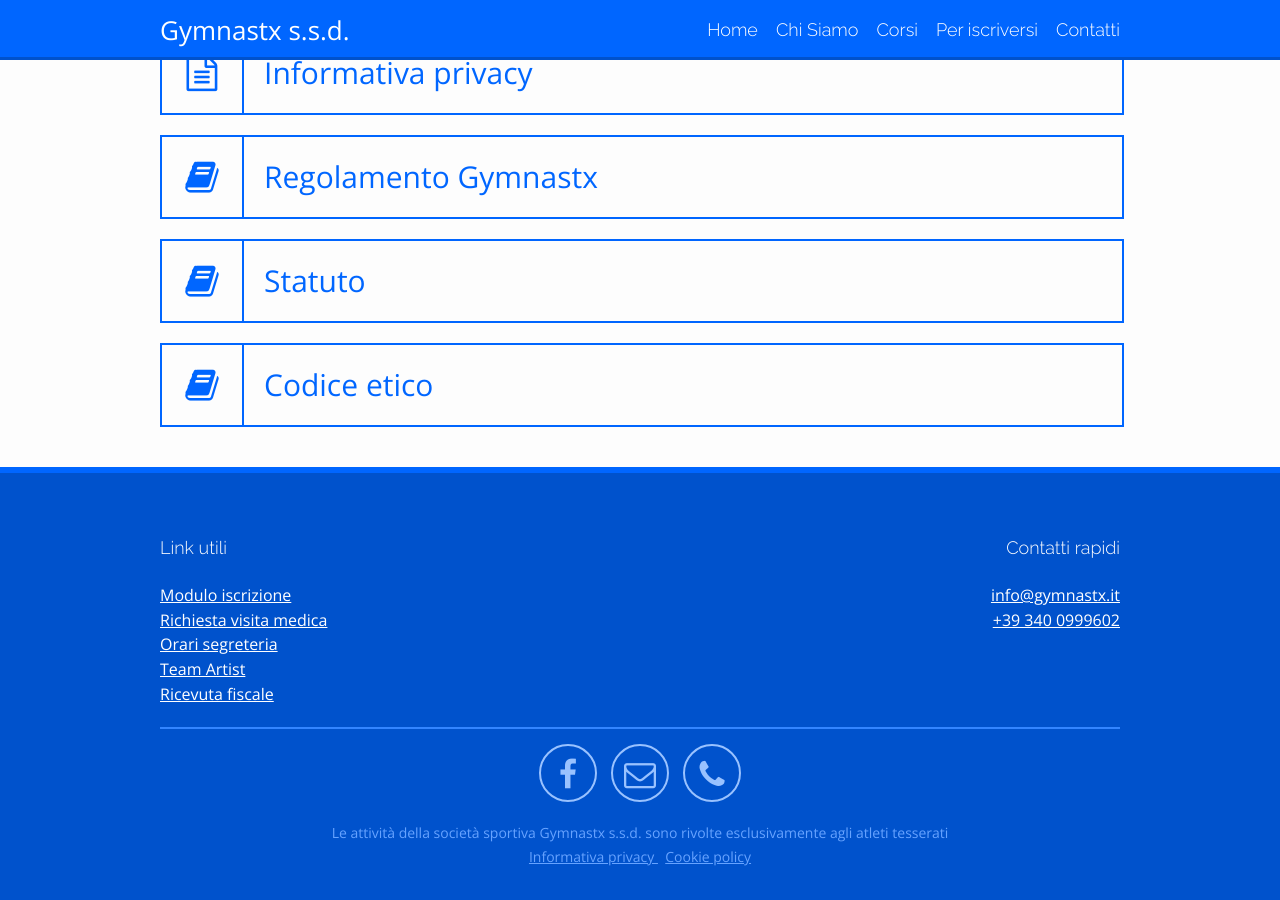
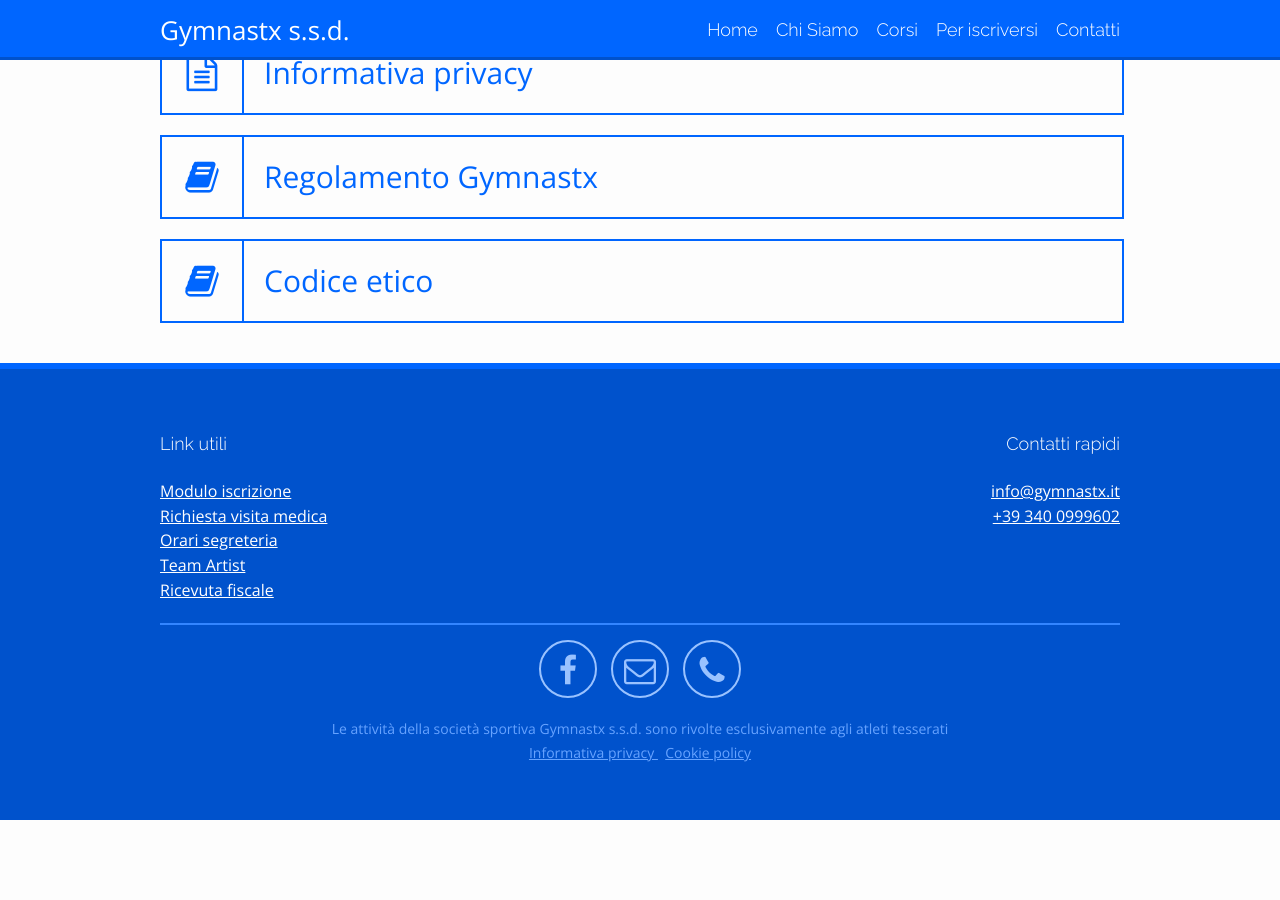
Before and after one commit to gymnastx/gymnastx.github.io, a Jekyll site: the page built from per-iscriversi/index.html, in a window 1280 px wide and 900 px high, scrolled down 1549 px. Built offline with Jekyll 4.4.1, drawn with Linux system fonts in a browser that asks for light colours; nearby versions of some CDN libraries; after the commit the page ends 2369 px from its top, so only the background shows below that.

Commit message:
Rimosso statuto

```diff
--- a/per-iscriversi/index.html
+++ b/per-iscriversi/index.html
@@ -94,10 +94,10 @@ layout: default
       <span>Regolamento Gymnastx</span>
     </a>
 
-    <a href="/assets/docs/statuto_gymnastx.pdf">
-      <i class="fa fa-book fa-2x"></i>
-      <span>Statuto</span>
-    </a>
+    <!--<a href="/assets/docs/statuto_gymnastx.pdf">-->
+      <!--<i class="fa fa-book fa-2x"></i>-->
+      <!--<span>Statuto</span>-->
+    <!--</a>-->
 
     <a href="/assets/docs/codice_etico_gymnastx.pdf">
       <i class="fa fa-book fa-2x"></i>
```
